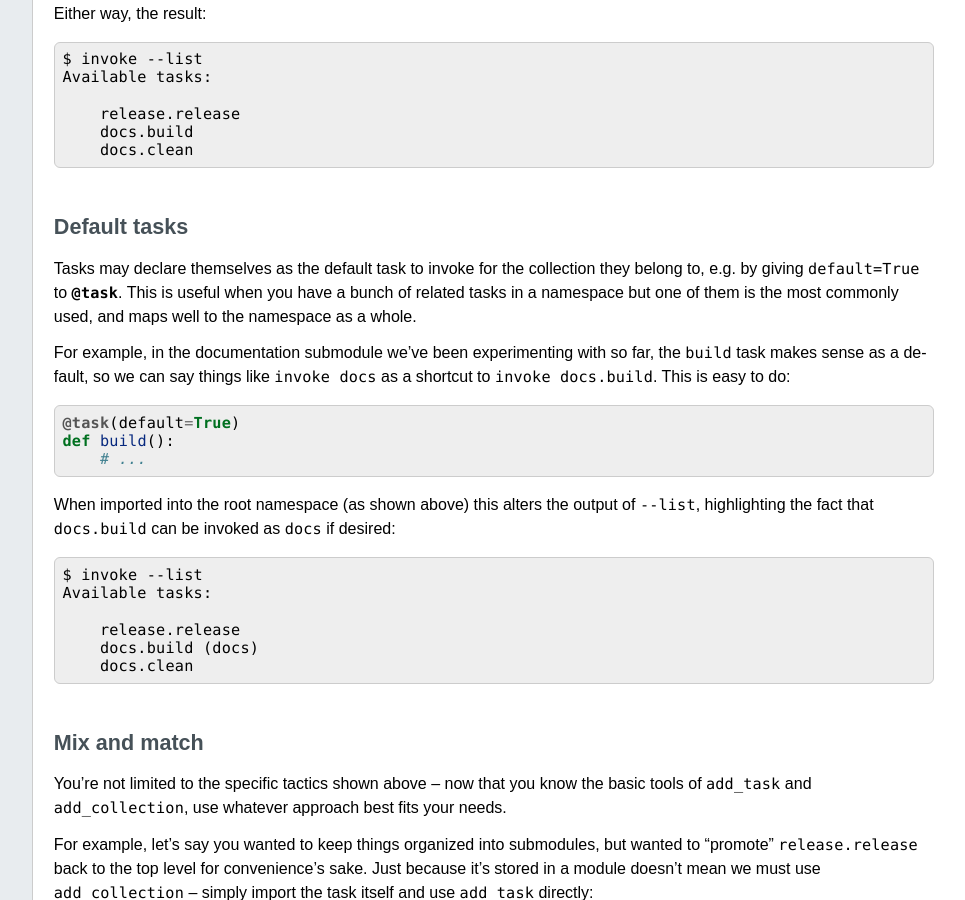
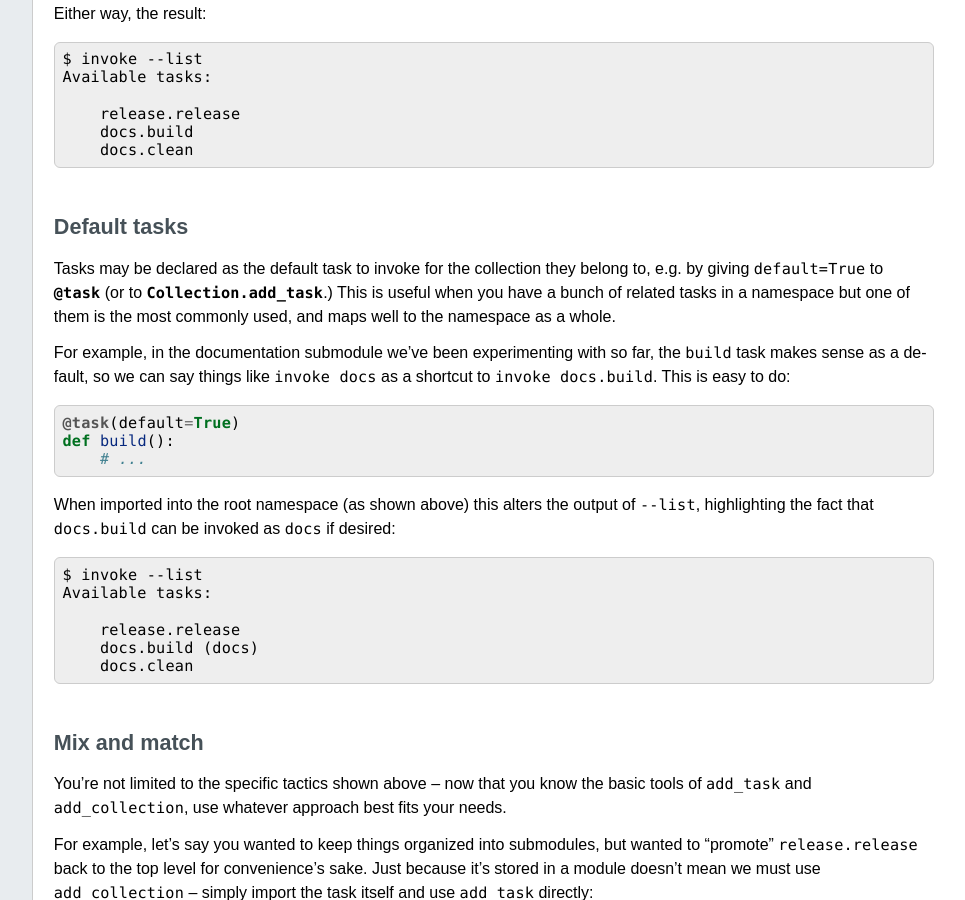
Before and after one commit to pyinvoke/invoke, a Sphinx documentation site: the page built from docs/concepts/namespaces.rst, in a window 1280 px wide and 900 px high, scrolled down 4279 px. Shown: the whole window, without its empty margins (224-1189 px from the left). Built offline with Sphinx 7.4.7, drawn with Linux system fonts in a browser that asks for light colours.

Commit message:
DDD re: #109

```diff
--- a/docs/concepts/namespaces.rst
+++ b/docs/concepts/namespaces.rst
@@ -232,10 +232,11 @@ Either way, the result::
 Default tasks
 =============
 
-Tasks may declare themselves as the default task to invoke for the collection
-they belong to, e.g. by giving ``default=True`` to `@task <.task>`. This is
-useful when you have a bunch of related tasks in a namespace but one of them is
-the most commonly used, and maps well to the namespace as a whole.
+Tasks may be declared as the default task to invoke for the collection they
+belong to, e.g. by giving ``default=True`` to `@task <.task>` (or to
+`.Collection.add_task`.) This is useful when you have a bunch of related tasks
+in a namespace but one of them is the most commonly used, and maps well to the
+namespace as a whole.
 
 For example, in the documentation submodule we've been experimenting with so
 far, the ``build`` task makes sense as a default, so we can say things like
```
Also changed, not shown: 1 other file.
